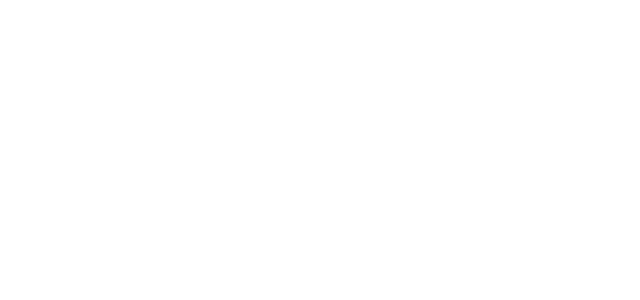
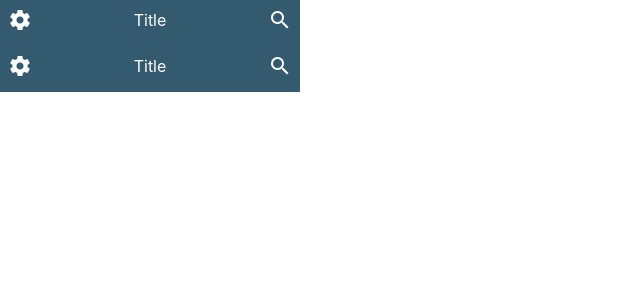
Before and after one commit to DmytroManco/Angular7_playground, an Angular app: page / in a window 1280 px wide. Shown: the top 300 px of the page, without its empty margins (0-640 px from the left). Built offline with nearby package versions, Linux system fonts and the light colour scheme.

Commit message:
[Collapse]: Simple collapse element with submenu

```diff
--- a/src/app/app.component.html
+++ b/src/app/app.component.html
@@ -1 +1,25 @@
-<router-outlet></router-outlet>
+<router-outlet>
+  <div style="width: 300px">
+    <app-collapse
+      [title]="'Title'"
+      [type]="'search'">
+      <h3>Hola, buddy!</h3>
+    </app-collapse>
+
+    <app-collapse
+      [title]="'Title'"
+      [type]="'search'">
+      <div>
+        <h3>Content</h3>
+        <ul>
+          <li><a href="#">link-1</a></li>
+          <li><a href="#">link-2</a></li>
+          <li><a href="#">link-3</a></li>
+          <li><a href="#">link-4</a></li>
+          <li><a href="#">link-5</a></li>
+        </ul>
+      </div>
+    </app-collapse>
+
+  </div>
+</router-outlet>
--- a/src/app/app.module.ts
+++ b/src/app/app.module.ts
@@ -3,10 +3,12 @@
 
 import { AppRoutingModule } from './app-routing.module';
 import { AppComponent } from './app.component';
+import { CollapseComponent } from './shared/collapse/collapse.component';
 
 @NgModule({
   declarations: [
-    AppComponent
+    AppComponent,
+    CollapseComponent
   ],
   imports: [
     BrowserModule,
--- /dev/null
+++ b/src/app/shared/collapse/collapse.component.html
@@ -0,0 +1,25 @@
+<div class="collapse-container">
+  <div class="collapse__header">
+    <div class="collapse__icon collapse__setting" (click)="toggleMenu()">
+      <i class="material-icons">
+        settings
+      </i>
+      <div class="collapse__menu" *ngIf="showMenu">
+        <div class="menu__item" (click)="onHide()">Hide</div>
+        <div class="menu__item" (click)="onMinimize()">Minimize</div>
+        <div class="menu__item" (click)="onMaximize()">Maximize</div>
+      </div>
+    </div>
+    <div class="collapse__title" (click)="toggleContent()">{{title}}</div>
+    <div class="collapse__icon collapse__{{type}}">
+      <i class="material-icons" *ngIf="type === 'edit'">
+        edit
+      </i>
+      <i class="material-icons" *ngIf="type === 'search'">
+        search
+      </i>
+    </div>
+  </div>
+
+  <ng-content *ngIf="!collapse"></ng-content>
+</div>
--- /dev/null
+++ b/src/app/shared/collapse/collapse.component.scss
@@ -0,0 +1,32 @@
+.collapse-container {
+  min-width: 300px;
+  max-width: 100%;
+  background: #DCDBDA;
+  .collapse__header {
+    background: #345A70;
+    color: white;
+    display: flex;
+    justify-content: space-between;
+    > div {
+      padding: .5rem;
+      cursor: pointer;
+    }
+    .collapse__setting {
+      position: relative;
+      .collapse__menu {
+        position: absolute;
+        top: 2.2rem;
+        left: 0rem;
+        background: white;
+        color: #000;
+        .menu__item {
+          padding: .2rem .4rem;
+          font-size: .8rem;
+          &:hover {
+            background-color: #DCDBDA;
+          }
+        }
+      }
+    }
+  }
+}
--- /dev/null
+++ b/src/app/shared/collapse/collapse.component.ts
@@ -0,0 +1,40 @@
+import { Component, EventEmitter, Input, OnInit, Output } from '@angular/core';
+
+@Component({
+  selector: 'app-collapse',
+  templateUrl: './collapse.component.html',
+  styleUrls: ['./collapse.component.scss']
+})
+export class CollapseComponent implements OnInit {
+  @Input() collapse = true;
+  @Input() title = '';
+  @Input() type = 'edit';
+  @Output() maximize: EventEmitter<any> = new EventEmitter();
+
+  showMenu = false;
+
+  constructor() { }
+
+  ngOnInit() {
+  }
+
+  toggleMenu() {
+    this.showMenu = !this.showMenu;
+  }
+
+  toggleContent() {
+    this.collapse = !this.collapse;
+  }
+
+  onHide() {
+    this.collapse = true;
+  }
+
+  onMaximize() {
+    this.maximize.emit('event fired');
+  }
+
+  onMinimize() {
+    this.collapse = false;
+  }
+}
--- a/src/index.html
+++ b/src/index.html
@@ -7,6 +7,7 @@
 
   <meta name="viewport" content="width=device-width, initial-scale=1">
   <link rel="icon" type="image/x-icon" href="favicon.ico">
+  <link href="https://fonts.googleapis.com/icon?family=Material+Icons" rel="stylesheet">
 </head>
 <body>
   <app-root></app-root>
```
Also changed, not shown: 1 other file (tests, documents, lock files or other folders).
